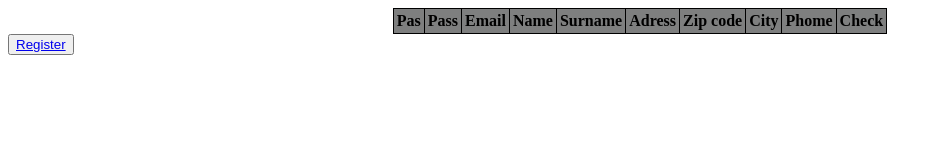
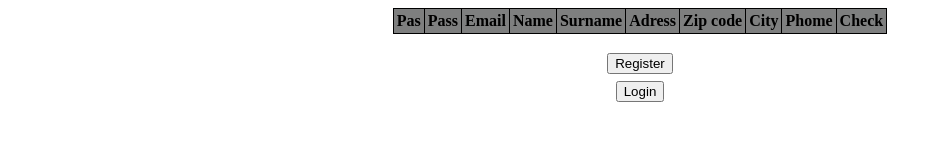
Before and after one commit to SpaceMushroom/node, a website: page 3_paskaita/client/index.html in a window 1280 px wide. Shown: the whole page, without its empty margins (0-942 px from the left). Drawn offline with Linux system fonts and the light colour scheme; no server answers.

Commit message:
style and timeout after successfull login updstes

```diff
--- a/3_paskaita/client/index.html
+++ b/3_paskaita/client/index.html
@@ -28,9 +28,9 @@
         </table>
     </div>
 
-    <div>
-            <button><a href="register.html">Register</a></button>
-
+    <div id="buttons">
+        <button><a href="register.html">Register</a></button>
+        <button><a href="login.html">Login</a></button>
     </div>
 
     <script src="index.js"></script>
--- a/3_paskaita/client/style.css
+++ b/3_paskaita/client/style.css
@@ -29,3 +29,18 @@ span, p {
     display: grid;
     gap: 0.4rem;
 }
+
+#buttons {
+    display: grid;
+    justify-items: center;
+    margin: 1rem;
+}
+
+button {
+    margin: 0.2rem;
+}
+
+a {
+    text-decoration: none;
+    color: black;
+}
```
Also changed, not shown: 3_paskaita/client/login.js (+8 -1 lines).
